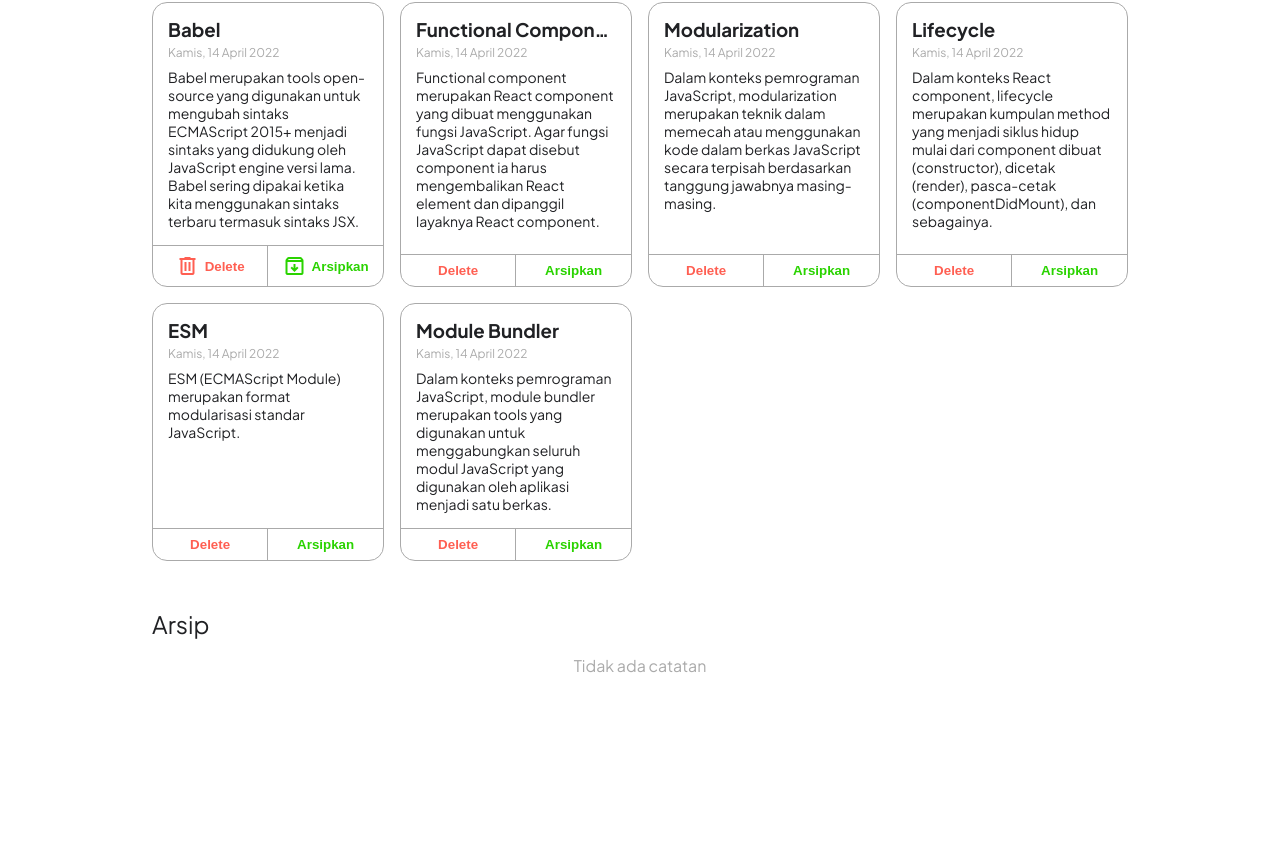
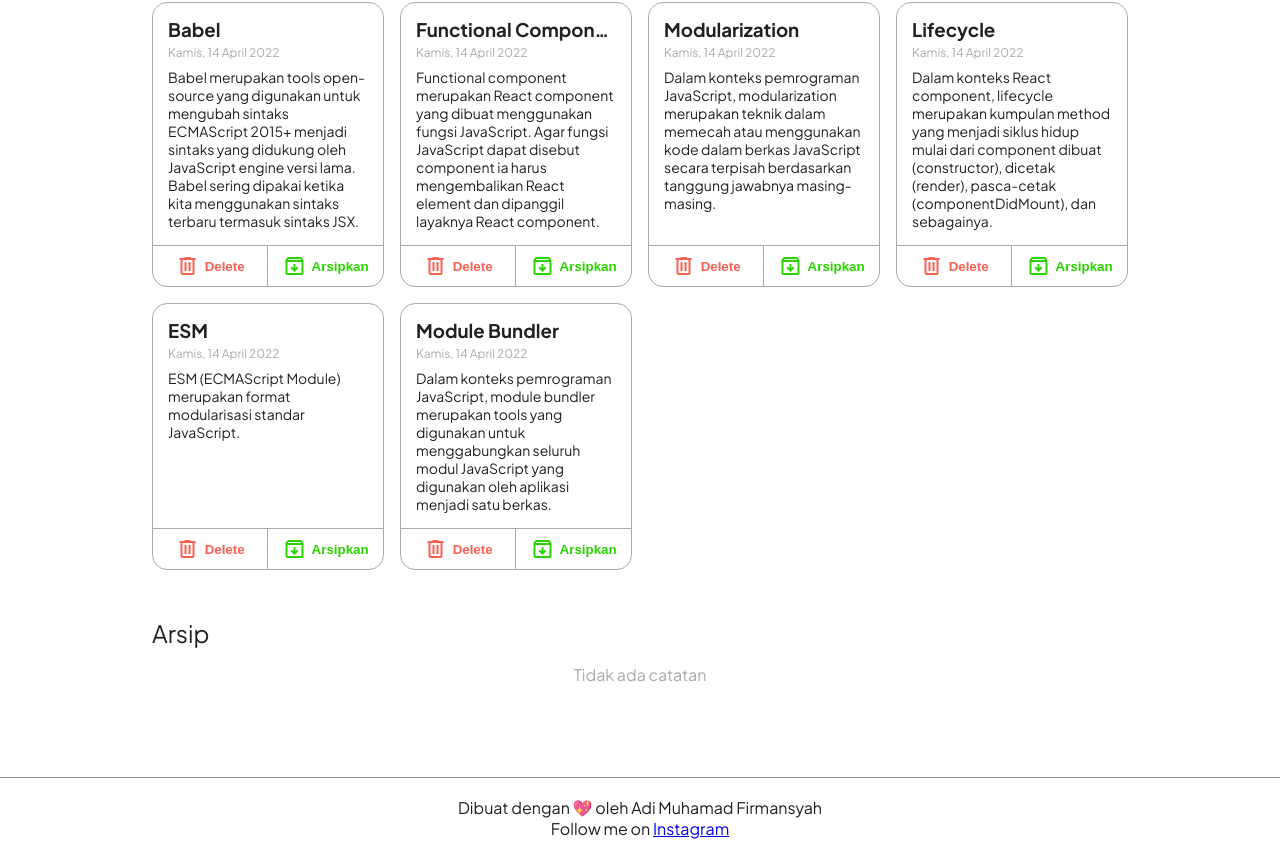
Before and after one commit to hidayahapriliansyah/personal-notes-starter, a React (Create React App) app: page / in a window 1280 px wide. Shown: the part 551-1408 px from the top of the page. Before the commit the page ends 1319 px from the top, so only its background shows below. Built offline with nearby package versions, Linux system fonts and the light colour scheme.

Commit message:
conver html to react component

```diff
--- a/public/index.html
+++ b/public/index.html
@@ -7,7 +7,7 @@
   <meta name="viewport" content="width=device-width, initial-scale=1, shrink-to-fit=no">
   <title>My Personal Notes</title>
   <link rel="preconnect" href="https://fonts.googleapis.com">
-  <link rel="stylesheet" href="https://fonts.googleapis.com/css2?family=Material+Symbols+Outlined:opsz,wght,FILL,GRAD@48,400,0,0" />
+  <link rel="stylesheet" href="https://fonts.googleapis.com/css2?family=Material+Symbols+Outlined:opsz,wght,FILL,GRAD@20..48,100..700,0..1,-50..200" />
   <link rel="preconnect" href="https://fonts.gstatic.com" crossorigin>
   <link href="https://fonts.googleapis.com/css2?family=Inter:wght@300;400;700&display=swap" rel="stylesheet">
 </head>
--- /dev/null
+++ b/src/components/ActiveNote.jsx
@@ -0,0 +1,18 @@
+import React from 'react';
+import NoteList from './NoteList';
+import NoteListEmptyMessage from './NoteListEmptyMessage';
+
+function ActiveNote({ notes }) {
+  return (
+    <>
+      <h2>Catata Aktif</h2>
+      {
+        notes.length !== 0
+          ? <NoteList notes={notes}/>
+          : <NoteListEmptyMessage />
+      }
+    </>
+  );
+};
+
+export default ActiveNote;
--- /dev/null
+++ b/src/components/ArchievedNote.jsx
@@ -0,0 +1,20 @@
+import React from 'react';
+
+// import component
+import NoteList from './NoteList';
+import NoteListEmptyMessage from './NoteListEmptyMessage';
+
+function ArchievedNote({ notes }) {
+  return (
+    <>
+      <h2>Arsip</h2>
+      {
+        notes.length !== 0
+          ? <NoteList notes={notes}/>
+          : <NoteListEmptyMessage />
+      }
+    </>
+  );
+}
+
+export default ArchievedNote;
--- /dev/null
+++ b/src/components/InputNote.jsx
@@ -0,0 +1,30 @@
+import React from 'react';
+
+function InputNote() {
+  return (
+    <>
+      <div className="note-input">
+        <h2>Buat catata</h2>
+        <form>
+          <p className="note-input__title__char-limit">Sisa karakter: 50</p>
+          <input
+            className="note-input__title"
+            type="text"
+            placeholder="Ini adalah judul ..."
+            required=""
+            value=""
+          />
+          <textarea
+            className="note-input__body"
+            type="text"
+            placeholder="Tuliskan catata-mu di sini ..."
+            required=""
+          ></textarea>
+          <button type="submit">Buat</button>
+        </form>
+      </div>
+    </>
+  );
+}
+
+export default InputNote;
--- a/src/components/Navbar.jsx
+++ b/src/components/Navbar.jsx
@@ -2,9 +2,9 @@ import React from 'react';
 
 function Navbar() {
   return (
-    <div class="note-app__header">
+    <div className="note-app__header">
       <h1>Catata Catat</h1>
-      <div class="note-search">
+      <div className="note-search">
         <input type="text" placeholder="Cari catata ..." value=""/>
       </div>
     </div>
--- a/src/components/NoteAppBody.jsx
+++ b/src/components/NoteAppBody.jsx
@@ -1,131 +1,19 @@
 import React from 'react';
 
-function NoteAppBody() {
+// components
+import ActiveNote from './ActiveNote';
+import InputNote from './InputNote';
+import ArchievedNote from './ArchievedNote';
+
+function NoteAppBody({ notes }) {
+  const activeNote = notes.filter((note) => note.archived === false );
+  const archivedNote = notes.filter((note) => note.archived === true );
+
   return (
-    <div class="note-app__body">
-      <div class="note-input">
-        <h2>Buat catata</h2>
-        <form>
-          <p class="note-input__title__char-limit">Sisa karakter: 50</p>
-          <input
-            class="note-input__title"
-            type="text"
-            placeholder="Ini adalah judul ..."
-            required=""
-            value=""
-          />
-          <textarea
-            class="note-input__body"
-            type="text"
-            placeholder="Tuliskan catata-mu di sini ..."
-            required=""
-          ></textarea>
-          <button type="submit">Buat</button>
-        </form>
-      </div>
-      <h2>Catata Aktif</h2>
-      <div class="notes-list">
-        <div class="note-item">
-          <div class="note-item__content">
-            <h3 class="note-item__title">Babel</h3>
-            <p class="note-item__date">Kamis, 14 April 2022</p>
-            <p class="note-item__body">
-              Babel merupakan tools open-source yang digunakan untuk mengubah
-              sintaks ECMAScript 2015+ menjadi sintaks yang didukung oleh
-              JavaScript engine versi lama. Babel sering dipakai ketika kita
-              menggunakan sintaks terbaru termasuk sintaks JSX.
-            </p>
-          </div>
-          <div class="note-item__action">
-            <button class="note-item__delete-button">
-              <span class="material-symbols-outlined">delete</span>
-              Delete
-            </button>
-            <button class="note-item__archive-button">
-              <span class="material-symbols-outlined">archive</span>
-              Arsipkan
-            </button>
-          </div>
-        </div>
-        <div class="note-item">
-          <div class="note-item__content">
-            <h3 class="note-item__title">Functional Component</h3>
-            <p class="note-item__date">Kamis, 14 April 2022</p>
-            <p class="note-item__body">
-              Functional component merupakan React component yang dibuat
-              menggunakan fungsi JavaScript. Agar fungsi JavaScript dapat
-              disebut component ia harus mengembalikan React element dan
-              dipanggil layaknya React component.
-            </p>
-          </div>
-          <div class="note-item__action">
-            <button class="note-item__delete-button">Delete</button>
-            <button class="note-item__archive-button">Arsipkan</button>
-          </div>
-        </div>
-        <div class="note-item">
-          <div class="note-item__content">
-            <h3 class="note-item__title">Modularization</h3>
-            <p class="note-item__date">Kamis, 14 April 2022</p>
-            <p class="note-item__body">
-              Dalam konteks pemrograman JavaScript, modularization merupakan
-              teknik dalam memecah atau menggunakan kode dalam berkas JavaScript
-              secara terpisah berdasarkan tanggung jawabnya masing-masing.
-            </p>
-          </div>
-          <div class="note-item__action">
-            <button class="note-item__delete-button">Delete</button>
-            <button class="note-item__archive-button">Arsipkan</button>
-          </div>
-        </div>
-        <div class="note-item">
-          <div class="note-item__content">
-            <h3 class="note-item__title">Lifecycle</h3>
-            <p class="note-item__date">Kamis, 14 April 2022</p>
-            <p class="note-item__body">
-              Dalam konteks React component, lifecycle merupakan kumpulan method
-              yang menjadi siklus hidup mulai dari component dibuat
-              (constructor), dicetak (render), pasca-cetak (componentDidMount),
-              dan sebagainya.{' '}
-            </p>
-          </div>
-          <div class="note-item__action">
-            <button class="note-item__delete-button">Delete</button>
-            <button class="note-item__archive-button">Arsipkan</button>
-          </div>
-        </div>
-        <div class="note-item">
-          <div class="note-item__content">
-            <h3 class="note-item__title">ESM</h3>
-            <p class="note-item__date">Kamis, 14 April 2022</p>
-            <p class="note-item__body">
-              ESM (ECMAScript Module) merupakan format modularisasi standar
-              JavaScript.
-            </p>
-          </div>
-          <div class="note-item__action">
-            <button class="note-item__delete-button">Delete</button>
-            <button class="note-item__archive-button">Arsipkan</button>
-          </div>
-        </div>
-        <div class="note-item">
-          <div class="note-item__content">
-            <h3 class="note-item__title">Module Bundler</h3>
-            <p class="note-item__date">Kamis, 14 April 2022</p>
-            <p class="note-item__body">
-              Dalam konteks pemrograman JavaScript, module bundler merupakan
-              tools yang digunakan untuk menggabungkan seluruh modul JavaScript
-              yang digunakan oleh aplikasi menjadi satu berkas.
-            </p>
-          </div>
-          <div class="note-item__action">
-            <button class="note-item__delete-button">Delete</button>
-            <button class="note-item__archive-button">Arsipkan</button>
-          </div>
-        </div>
-      </div>
-      <h2>Arsip</h2>
-      <p class="notes-list__empty-message">Tidak ada catatan</p>
+    <div className="note-app__body">
+      <InputNote />
+      <ActiveNote notes={activeNote}/>
+      <ArchievedNote notes={archivedNote}/>
     </div>
   );
 }
--- /dev/null
+++ b/src/components/NoteAppFooter.jsx
@@ -0,0 +1,10 @@
+import React from 'react';
+
+function NoteAppFooter() {
+  return <footer className='note-app__footer'>
+    <p>Dibuat dengan 💖 oleh Adi Muhamad Firmansyah</p>
+    <p>Follow me on <a href="https://www.instagram.com/hidayahapriliansyah/" target='_blank' rel='noreferrer'>Instagram</a></p>
+  </footer>;
+}
+
+export default NoteAppFooter;
--- /dev/null
+++ b/src/components/NoteItem.jsx
@@ -0,0 +1,30 @@
+import React from 'react';
+
+// import function
+import { showFormattedDate } from '../utils';
+
+function NoteItem({ title, body, createdAt, archived }) {
+  return (
+    <>
+      <div className="note-item">
+        <div className="note-item__content">
+          <h3 className="note-item__title">{ title }</h3>
+          <p className="note-item__date">{ showFormattedDate(createdAt) }</p>
+          <p className="note-item__body">{ body }</p>
+        </div>
+        <div className="note-item__action">
+          <button className="note-item__delete-button">
+            <span className="material-symbols-outlined">delete</span>
+            Delete
+          </button>
+          <button className="note-item__archive-button">
+            <span className="material-symbols-outlined">archive</span>
+            Arsipkan
+          </button>
+        </div>
+      </div>
+    </>
+  );
+}
+
+export default NoteItem;
--- /dev/null
+++ b/src/components/NoteList.jsx
@@ -0,0 +1,22 @@
+import React from 'react';
+import NoteItem from './NoteItem';
+
+function NoteList({ notes }) {
+
+  return (
+    <>
+      <div className="notes-list">
+        {
+          notes.map((note) => {
+            const { id, title, body, createdAt, archived } = note;
+            return (
+              <NoteItem key={id} title={title} body={body} createdAt={createdAt} archived={archived}/>
+            )
+          })
+        }
+      </div>
+    </>
+  );
+}
+
+export default NoteList;
--- /dev/null
+++ b/src/components/NoteListEmptyMessage.jsx
@@ -0,0 +1,7 @@
+import React from 'react';
+
+function NoteListEmptyMessage() {
+  return <p class="notes-list__empty-message">Tidak ada catatan</p>;
+}
+
+export default NoteListEmptyMessage;
--- a/src/components/NotesApp.jsx
+++ b/src/components/NotesApp.jsx
@@ -3,12 +3,24 @@ import React, { Component } from 'react';
 // import component
 import Navbar from './Navbar';
 import NoteAppBody from './NoteAppBody';
+import NoteAppFooter from './NoteAppFooter';
+
+// import initial data
+import { getInitialData } from '../utils';
 
 class NotesApp extends Component {
+  constructor() {
+    super();
+    this.state = {
+      notes: getInitialData(),
+    }
+  }
+
   render() {
     return <>
       <Navbar />
-      <NoteAppBody />
+      <NoteAppBody notes={this.state.notes}/>
+      <NoteAppFooter />
     </>;
   }
 }
--- a/src/styles/style.css
+++ b/src/styles/style.css
@@ -191,6 +191,16 @@ textarea::placeholder {
   color: #b00020;
 }
 
+.note-app__footer {
+  display: flex;
+  flex-direction: column;
+  justify-content: center;
+  align-items: center;
+  width: 100%;
+  height: 80px;
+  border-top: 1px solid #20212481;
+}
+
 @media only screen and (min-width: 500px) {
   .notes-list {
     grid-template-columns: 1fr 1fr;
```
